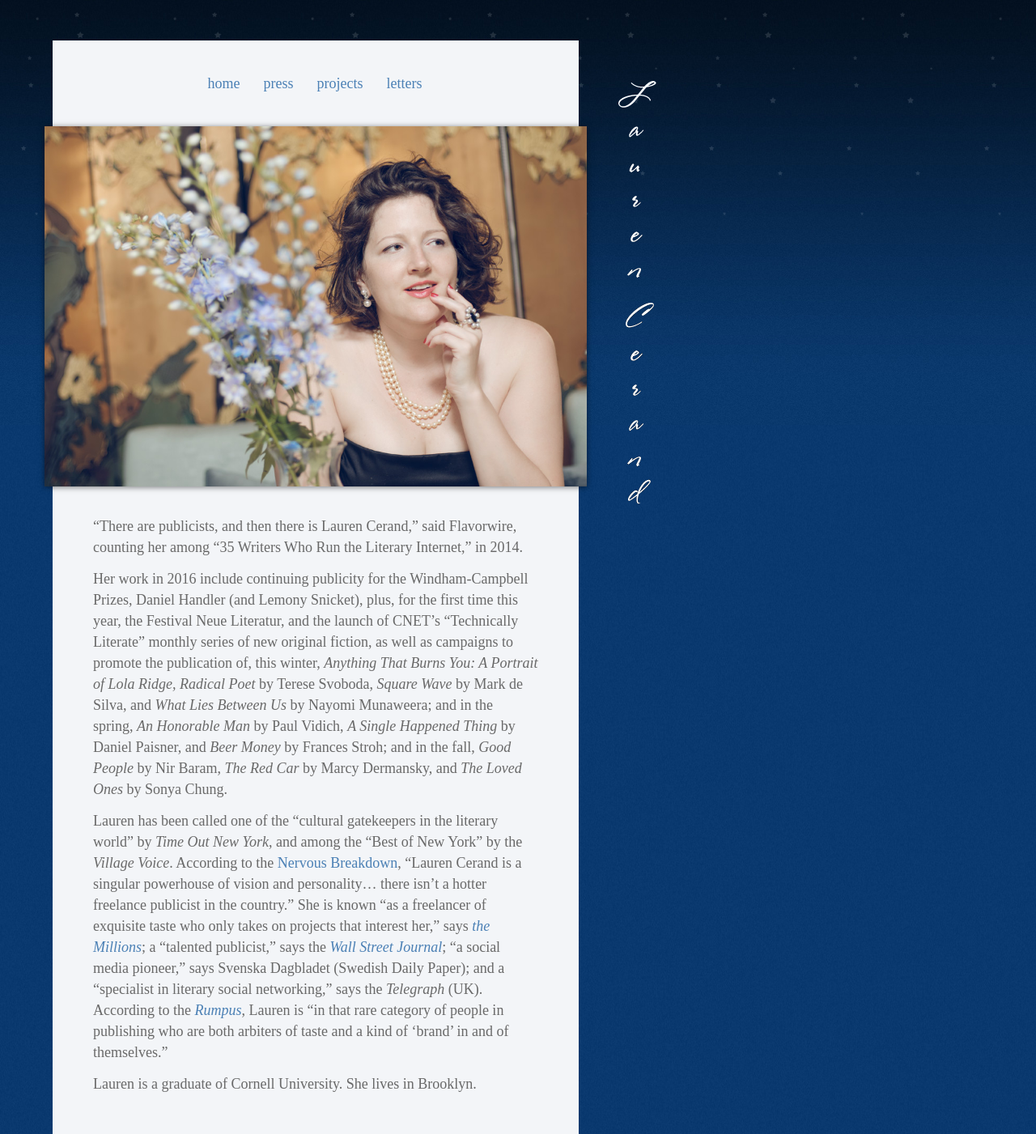
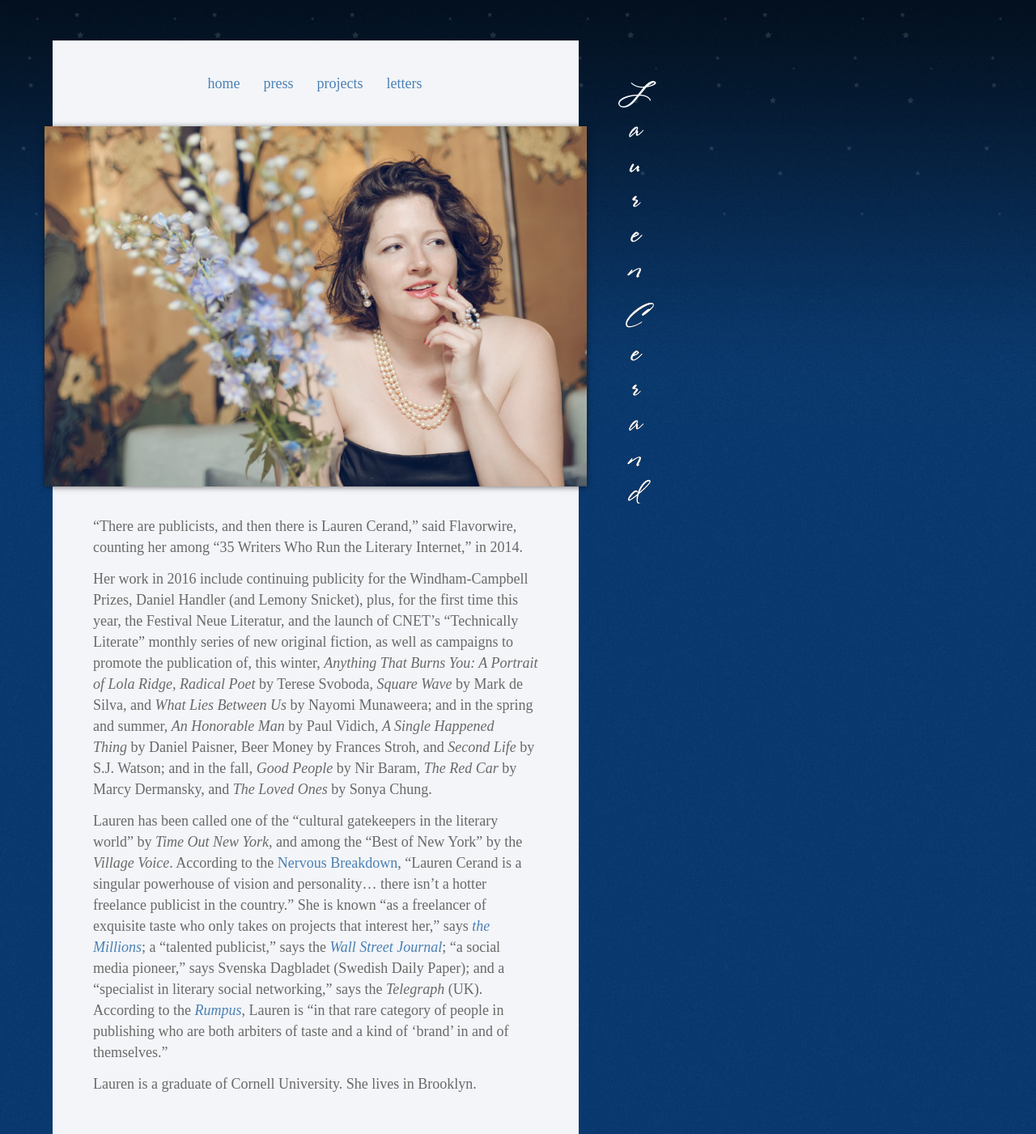
Before and after one commit to sonnetmedia/laurencerand.com, a Jekyll site: the page built from _pages/home.md, in a window 1280 px wide. Shown: the whole page at 81% size. Built offline with Jekyll 4.4.1, drawn with Linux system fonts in a browser that asks for light colours.

Commit message:
Updated '/_pages/home.md' via CloudCannon

```diff
--- a/_pages/home.md
+++ b/_pages/home.md
@@ -6,7 +6,7 @@ permalink: /
 
 “There are publicists, and then there is Lauren Cerand,” said Flavorwire, counting her among “35 Writers Who Run the Literary Internet,” in 2014.
 
-Her work in 2016 include continuing publicity for the Windham-Campbell Prizes, Daniel Handler (and Lemony Snicket), plus, for the first time this year, the Festival Neue Literatur, and the launch of CNET's "Technically Literate" monthly series of new original fiction, as well as campaigns to promote the publication of, this winter,&nbsp;*Anything That Burns You: A Portrait of Lola Ridge, Radical Poet*&nbsp;by Terese Svoboda,&nbsp;*Square Wave*&nbsp;by Mark de Silva, and&nbsp;*What Lies Between Us*&nbsp;by Nayomi Munaweera; and in the spring,&nbsp;*An Honorable Man*&nbsp;by Paul Vidich,&nbsp;*A Single Happened Thing*&nbsp;by Daniel Paisner, and&nbsp;*Beer Money*&nbsp;by Frances Stroh; and in the fall,&nbsp;*Good People*&nbsp;by Nir Baram,&nbsp;*The Red Car*&nbsp;by Marcy Dermansky, and&nbsp;*The Loved Ones*&nbsp;by Sonya Chung.
+Her work in 2016 include continuing publicity for the Windham-Campbell Prizes, Daniel Handler (and Lemony Snicket), plus, for the first time this year, the Festival Neue Literatur, and the launch of CNET's "Technically Literate" monthly series of new original fiction, as well as campaigns to promote the publication of, this winter,&nbsp;*Anything That Burns You: A Portrait of Lola Ridge, Radical Poet*&nbsp;by Terese Svoboda,&nbsp;*Square Wave*&nbsp;by Mark de Silva, and&nbsp;*What Lies Between Us*&nbsp;by Nayomi Munaweera; and in the spring and summer,&nbsp;*An Honorable Man*&nbsp;by Paul Vidich,&nbsp;*A Single Happened Thing*&nbsp;by Daniel Paisner, Beer Money by Frances Stroh, and&nbsp;*Second Life*&nbsp;by S.J. Watson; and in the fall,&nbsp;*Good People*&nbsp;by Nir Baram,&nbsp;*The Red Car*&nbsp;by Marcy Dermansky, and&nbsp;*The Loved Ones*&nbsp;by Sonya Chung.
 
 Lauren has been called one of the “cultural gatekeepers in the literary world” by *Time Out New York*, and among the “Best of New York” by the *Village Voice*. According to the [Nervous Breakdown](http://www.thenervousbreakdown.com/gfrangello/2011/05/new-directions-in-publishing-public-relations-representative-lauren-cerand/), “Lauren Cerand is a singular powerhouse of vision and personality… there isn’t a hotter freelance publicist in the country.” She is known “as a freelancer of exquisite taste who only takes on projects that interest her,” says *[the Millions](http://www.themillions.com/2012/04/adventures-in-self-publishing-dallas-hudgens-wake-up-were-here.html)*; a “talented publicist,” says the *[Wall Street Journal](http://www.wsj.com/articles/how-preparation-for-the-next-life-became-a-big-hit-for-tyrant-1421351378?tesla=y)*; “a social media pioneer,” says Svenska Dagbladet (Swedish Daily Paper); and a “specialist in literary social networking,” says the *Telegraph* (UK). According to the *[Rumpus](http://therumpus.net/2012/05/lit-link-round-up-16/)*, Lauren is “in that rare category of people in publishing who are both arbiters of taste and a kind of ‘brand’ in and of themselves.”
 
```
